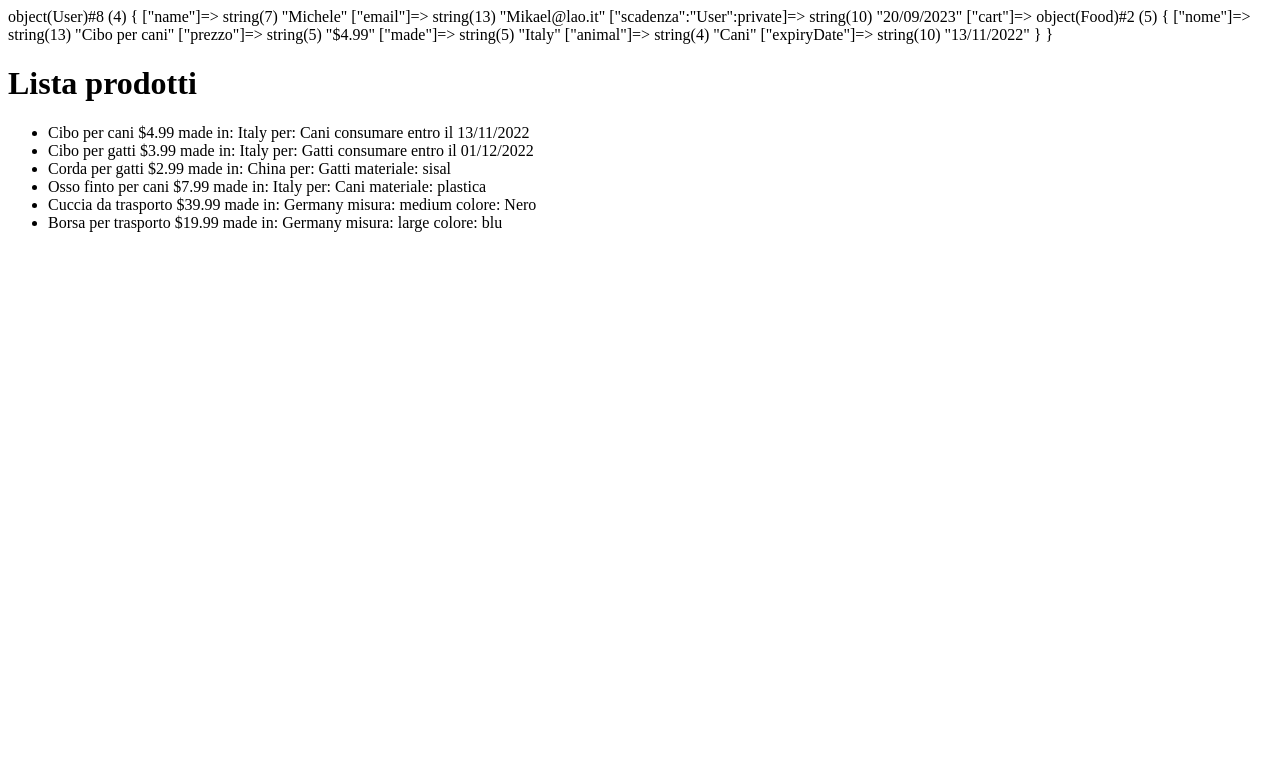
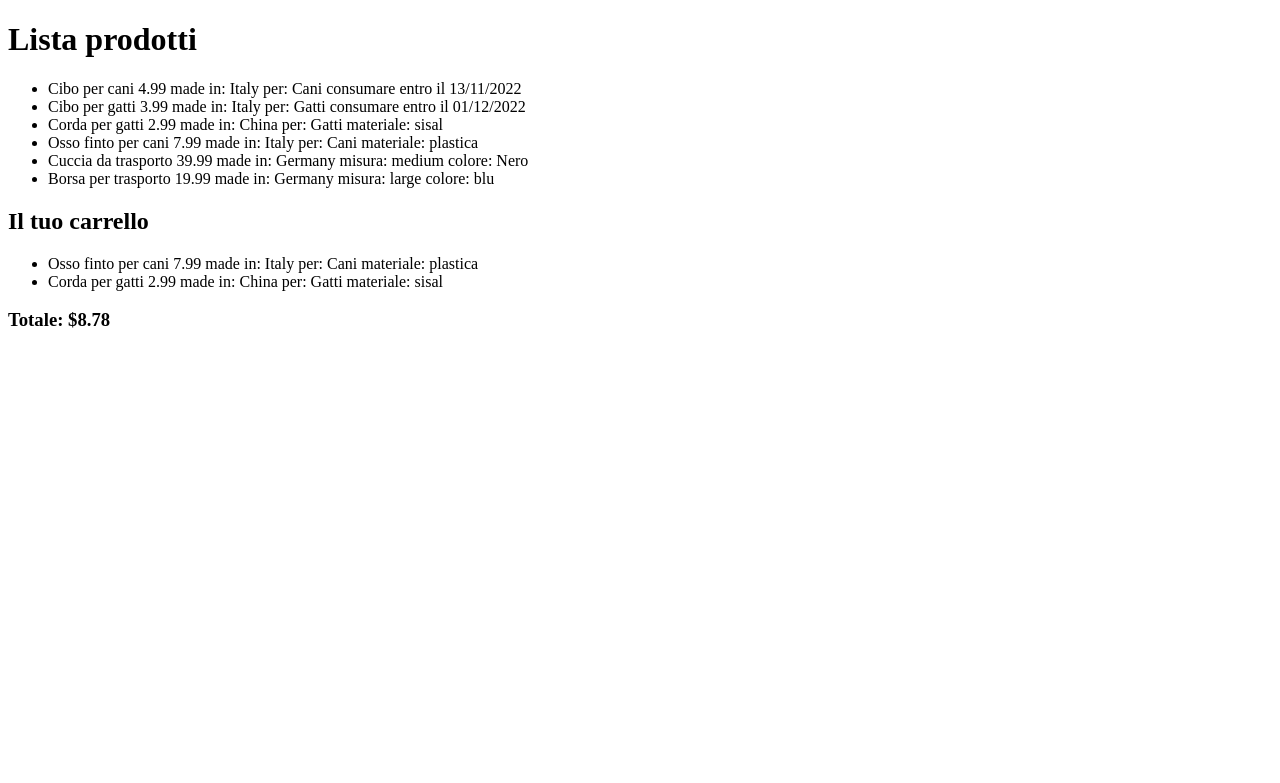
Before and after one commit to MicheleBisceglia/php-oop-2, a PHP site: page / in a window 1280 px wide. Shown: the top 783 px of the page. Run offline with PHP 8.4, Linux system fonts and the light colour scheme.

Commit message:
add discount

```diff
--- a/index.php
+++ b/index.php
@@ -17,18 +17,20 @@ require_once __DIR__ . "/food.php";
 require_once __DIR__ . "/toy.php";
 require_once __DIR__ . "/transport.php";
 
-$dogFood = new Food("Cibo per cani", "$4.99", "Italy", "Cani", "13/11/2022");
-$catFood = new Food("Cibo per gatti", "$3.99", "Italy", "Gatti", "01/12/2022");
-$catToy = new Toy("Corda per gatti", "$2.99", "China", "Gatti", "sisal");
-$dogBone = new Toy("Osso finto per cani", "$7.99", "Italy", "Cani", "plastica");
-$transporCage = new Transport("Cuccia da trasporto", "$39.99", "Germany","medium", "Nero");
-$transportBag = new Transport("Borsa per trasporto", "$19.99", "Germany", "large", "blu");
+//New product
+$dogFood = new Food("Cibo per cani", "4.99", "Italy", "Cani", "13/11/2022");
+$catFood = new Food("Cibo per gatti", "3.99", "Italy", "Gatti", "01/12/2022");
+$catToy = new Toy("Corda per gatti", "2.99", "China", "Gatti", "sisal");
+$dogBone = new Toy("Osso finto per cani", "7.99", "Italy", "Cani", "plastica");
+$transporCage = new Transport("Cuccia da trasporto", "39.99", "Germany","medium", "Nero");
+$transportBag = new Transport("Borsa per trasporto", "19.99", "Germany", "large", "blu");
 
+//New User
+$Michele = new User("Michele", "Mikael@lao.it", "20/09/2023", "true");
 
-$Utente1 = new User("Michele", "Mikael@lao.it", "20/09/2023");
-$Utente1->addToCart($dogFood);
-var_dump($Utente1)
-
+//Prodotti scelti dall'utente
+$Michele->addToCart($dogBone);
+$Michele->addToCart($catToy);
 ?>
 
 <!DOCTYPE html>
@@ -63,5 +65,14 @@ var_dump($Utente1)
     </li>
   </ul>
 
+  <h2>Il tuo carrello</h2>
+  <ul>
+    <?php foreach($Michele->cart as $cartItem) { ?>
+      <li><?php echo $cartItem->printProduct(); ?></li>
+    <?php } ?>
+  </ul>
+  <h3>Totale: $<?php echo $Michele->getTotalPrice(); ?></h3>
+  <h2></h2>
+
 </body>
 </html>
--- a/product.php
+++ b/product.php
@@ -10,6 +10,7 @@ class Product {
     $this->prezzo = $_prezzo;
     $this->made = $_made;
   }
+  //Funzione per stampare i prodotti nella pagina
   public function printProduct() {
     return "$this->nome $this->prezzo made in: $this->made";
   }
--- a/user.php
+++ b/user.php
@@ -3,17 +3,33 @@
 class User {
   public $name;
   public $email;
-  private $scadenza;
+  public $scadenza;
+  public $registered;
   public $cart = [];
 
-  function __construct($_name, $_email, $_scadenza) {
+  function __construct($_name, $_email, $_scadenza, $_registered) {
     $this->name = $_name;
     $this->email = $_email;
     $this->scadenza = $_scadenza;
+    $this->registered = $_registered;
   }
 
 //Funzione per aggiungere prodotti al carrello
   function addToCart($_productToCart) {
-    $this->cart = $_productToCart;
+    $this->cart[] = $_productToCart;
   }
+
+//Funzione per calcolare il prezzo totale
+  function getTotalPrice() {
+    $total_price = 0;
+    foreach($this->cart as $item) {
+        $total_price += $item->prezzo;
+    }
+    //se l'utente è registarto applicalo sconto del 20%
+    if($this->registered) {
+      return number_format(($total_price / 100)*80, 2);
+    }
+    //se l'utente non è registarto il prezzo resta pieno
+    else return $total_price;
 }
+}
```
